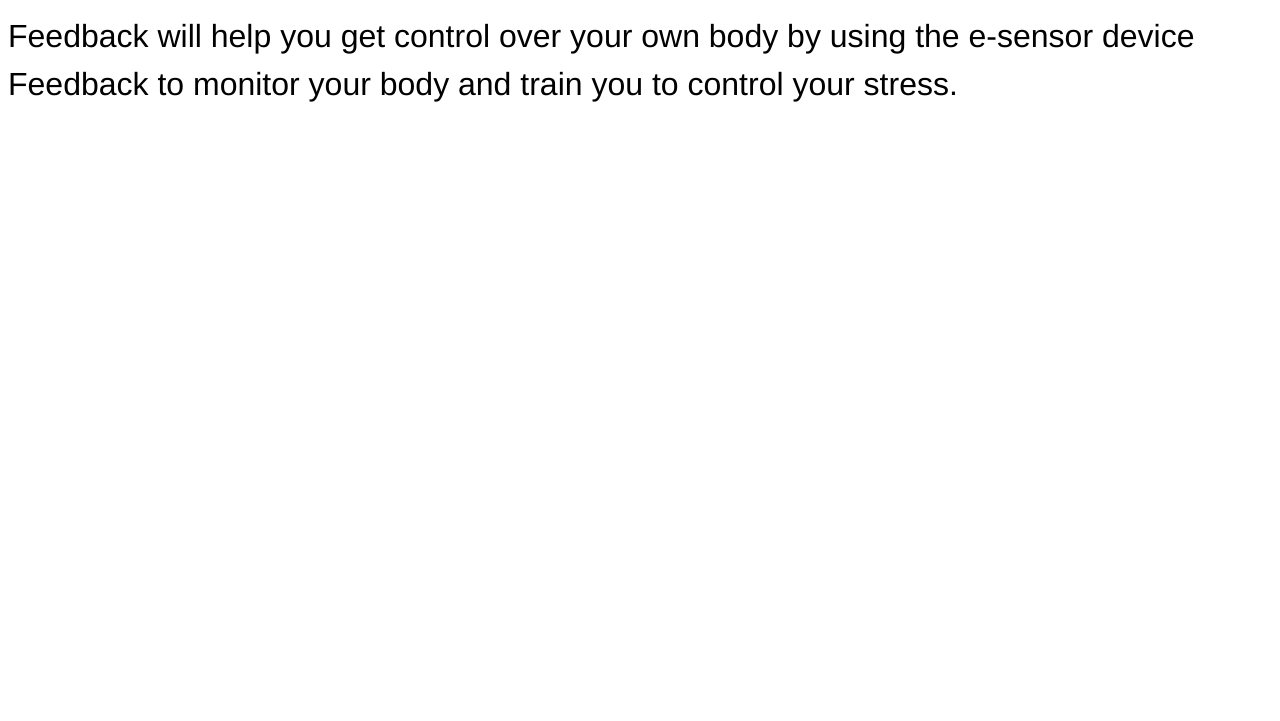
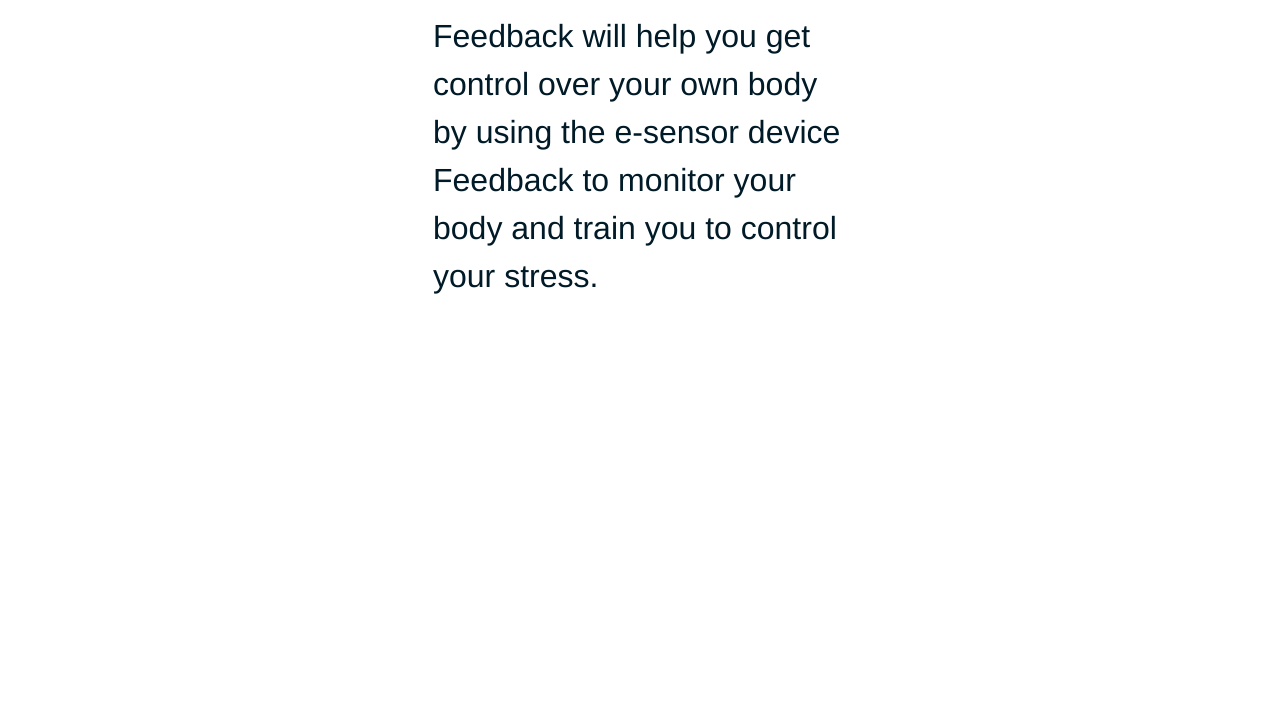
Before and after one commit to TevinStuurland/e-health-app, a website: page app/index.html in a window 1280 px wide. Shown: the part 79-800 px from the top of the page. Drawn offline with Linux system fonts and the light colour scheme.

Commit message:
Scss veranderingen (base, app)
Dit verandert de base en app scss files

```diff
--- a/app/sass/_base.scss
+++ b/app/sass/_base.scss
@@ -1,7 +1,10 @@
 body {
-    color: #000;
+	background-color: $background;
+   	color: $text-important;
+    line-height: 1.5;
+    width: 414px;
+    margin: 0 auto;
     font-family: Helvetica, 'Helvetica Neue', Lato, sans-serif;
-    line-height: 1.5;
 }
 
 h1,
--- a/app/styles/app.css
+++ b/app/styles/app.css
@@ -1,7 +1,10 @@
 body {
-  color: #000;
-  font-family: Helvetica, 'Helvetica Neue', Lato, sans-serif;
-  line-height: 1.5; }
+  background-color: #FFFFFF;
+  color: #001A27;
+  line-height: 1.5;
+  width: 414px;
+  margin: 0 auto;
+  font-family: Helvetica, 'Helvetica Neue', Lato, sans-serif; }
 
 h1,
 h2,
```
